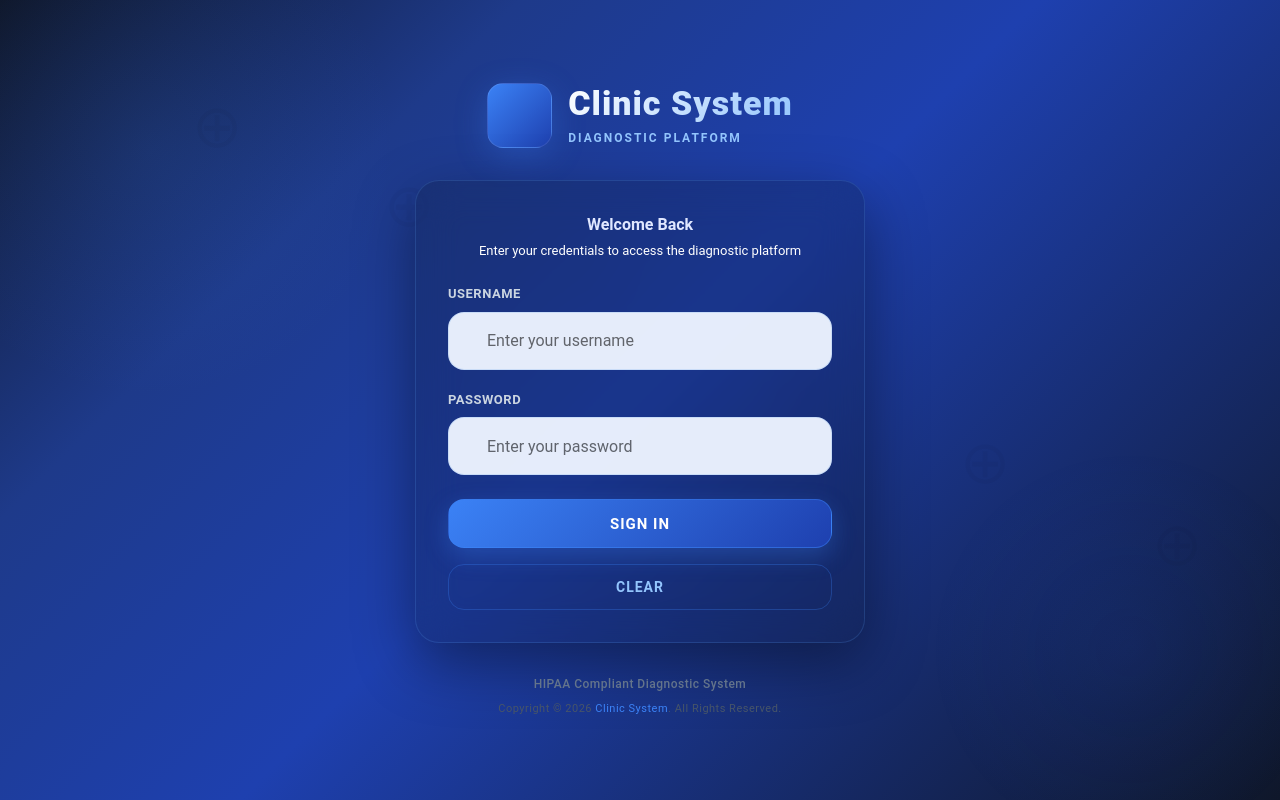
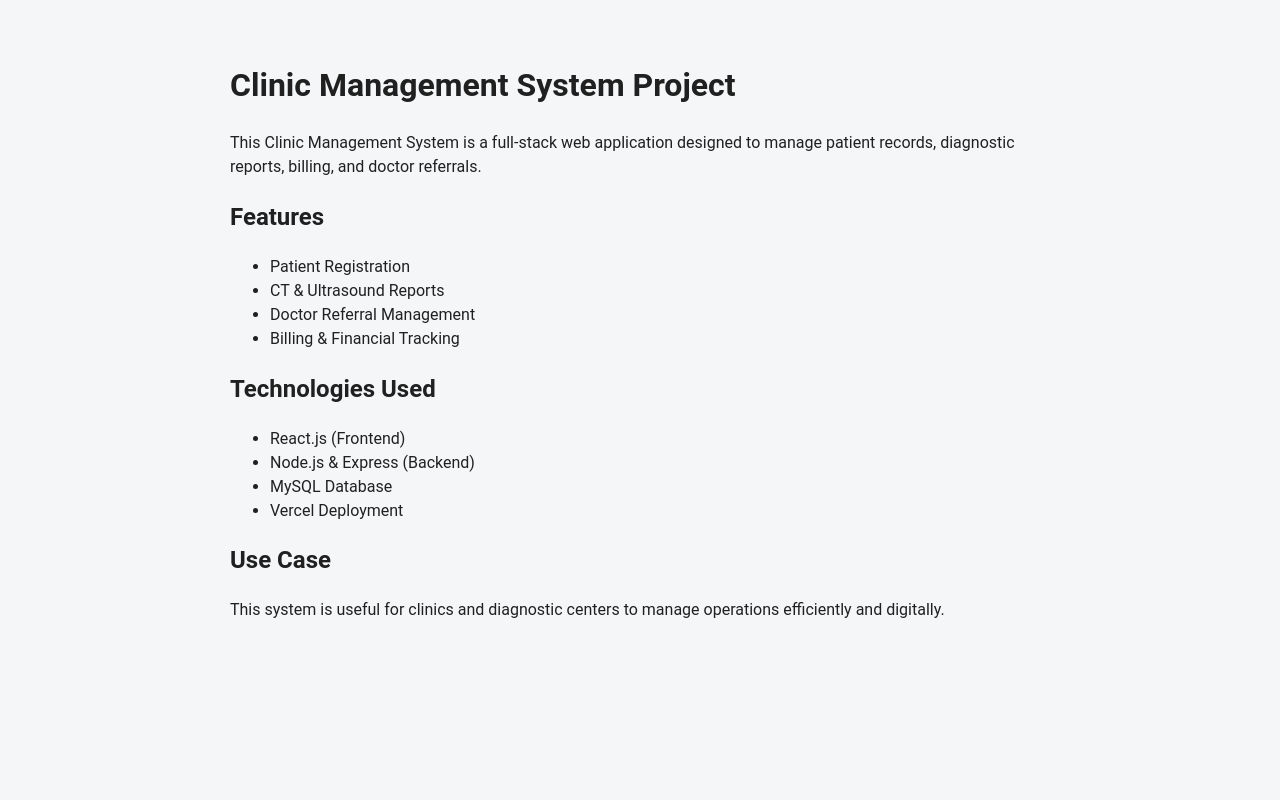
Before and after one commit to indrasena250/clinic-system, a React (Vite) app in the folder frontend/: page /project in a window 1280 px wide. Before the commit this address led to /login. Built offline with nearby package versions, Linux system fonts and the light colour scheme; no server answers; some icons are missing.

Commit message:
added project details

```diff
--- a/frontend/src/pages/Home.jsx
+++ b/frontend/src/pages/Home.jsx
@@ -29,6 +29,9 @@ const Home = () => {
 
         <Link to="/login" style={styles.primaryBtn}>
           🚀 Try Live Demo
+        </Link>
+        <Link to="/project" style={styles.primaryBtn}>
+        📘 View Project Details
         </Link>
       </section>
       <section style={styles.sectionAlt}>
--- /dev/null
+++ b/frontend/src/pages/Project.jsx
@@ -0,0 +1,38 @@
+import React from "react";
+
+const Project = () => {
+  return (
+    <div style={{ padding: "40px", maxWidth: "900px", margin: "auto" }}>
+
+      <h1>Clinic Management System Project</h1>
+
+      <p>
+        This Clinic Management System is a full-stack web application designed to manage patient records, diagnostic reports, billing, and doctor referrals.
+      </p>
+
+      <h2>Features</h2>
+      <ul>
+        <li>Patient Registration</li>
+        <li>CT & Ultrasound Reports</li>
+        <li>Doctor Referral Management</li>
+        <li>Billing & Financial Tracking</li>
+      </ul>
+
+      <h2>Technologies Used</h2>
+      <ul>
+        <li>React.js (Frontend)</li>
+        <li>Node.js & Express (Backend)</li>
+        <li>MySQL Database</li>
+        <li>Vercel Deployment</li>
+      </ul>
+
+      <h2>Use Case</h2>
+      <p>
+        This system is useful for clinics and diagnostic centers to manage operations efficiently and digitally.
+      </p>
+
+    </div>
+  );
+};
+
+export default Project;
--- a/frontend/src/routes/AppRoutes.jsx
+++ b/frontend/src/routes/AppRoutes.jsx
@@ -1,4 +1,5 @@
 import Home from "../pages/Home";
+import Project from "../pages/Project";
 import { Routes, Route, Navigate } from "react-router-dom";
 import { useAuth } from "../context/AuthContext";
 
@@ -37,6 +38,7 @@ const AppRoutes = () => {
     <Routes>
       {/* Landing Page */}
       <Route path="/" element={!user ? <Home /> : <Navigate to="/dashboard" />} />
+      <Route path="/project" element={<Project />} />
       {/* Login */}
       <Route
         path="/login"
```
